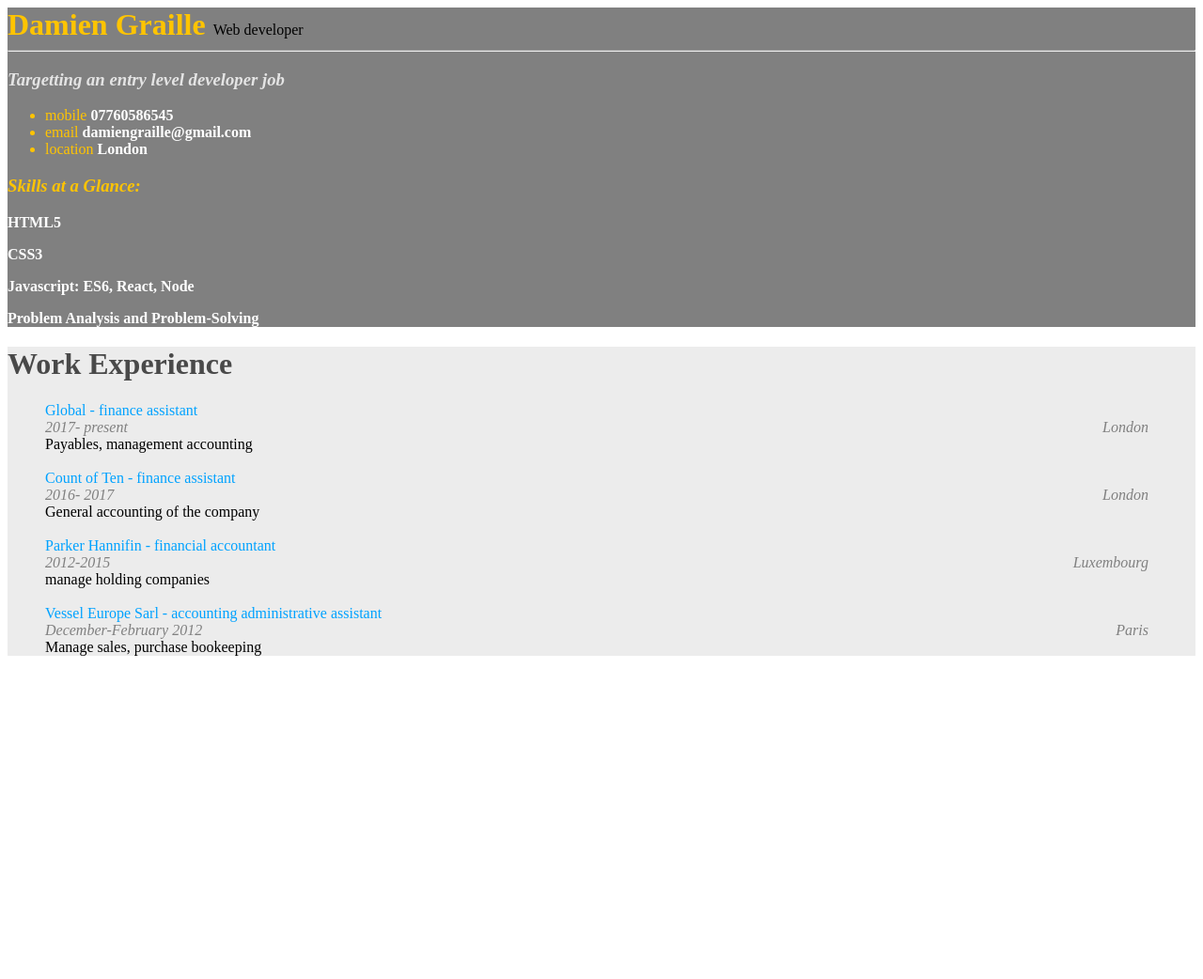
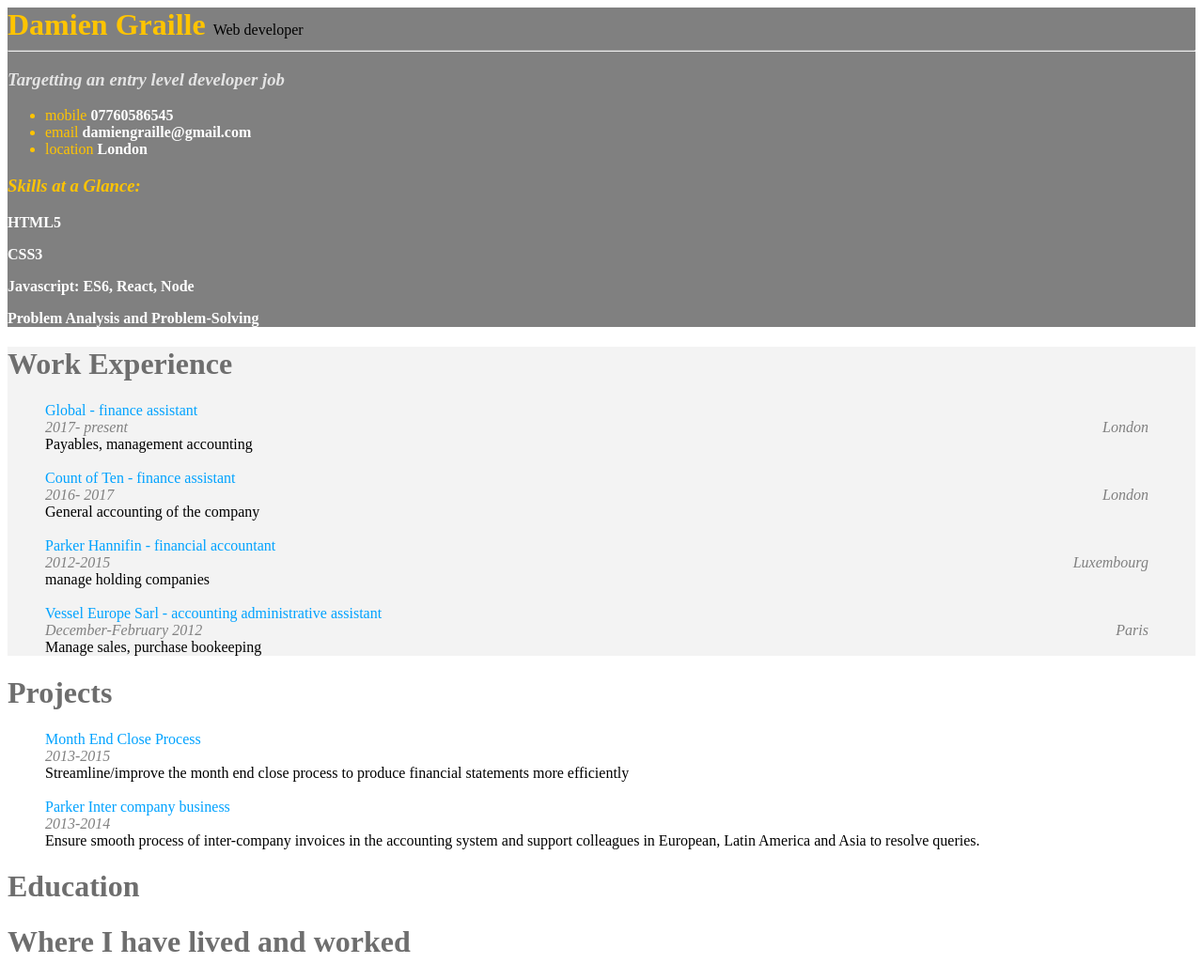
Before and after one commit to DamienGraille/Resume-HTML-CSS-only, a plain HTML site: page Index.html in a window 1280 px wide. Shown: the whole page at 94% size. Before the commit the page ends 800 px from the top, so only its background shows below. Drawn offline with Linux system fonts and the light colour scheme.

Commit message:
Add projects section
Add projects section using same css styling as for work experience
section

```diff
--- a/CSS/style.css
+++ b/CSS/style.css
@@ -51,14 +51,14 @@ hr {
 /*work experience*/
 /*title*/
 .workfont{
-    background-color:rgb(236, 236, 236);
+    background-color:rgb(243, 243, 243);
 }
-.workexp{
-    color:rgb(73, 73, 73);
+.title3{
+    color:rgb(110, 110, 110);
 }
 
 /*company and work title*/
-.job{
+.jobproject{
     font-size: 100%;
     color:rgb(0, 162, 255);
 }
--- a/Index.html
+++ b/Index.html
@@ -57,32 +57,32 @@
     </div>
     <!--work experience-->
     <div class="workfont">
-        <h1 class="workexp">
+        <h1 class="title3">
             Work Experience
         </h1>
         <ul>
-            <div class="job">Global - finance assistant</div>
+            <div class="jobproject">Global - finance assistant</div>
             <div class="period">2017- present
                 <span class="location">London
                 </span>
             </div>
             <div class="task">Payables, management accounting</div>
             &nbsp
-            <div class="job">Count of Ten - finance assistant</div>
+            <div class="jobproject">Count of Ten - finance assistant</div>
             <div class="period">2016- 2017
                 <span class="location">London
                 </span>
             </div>
             <div class="task">General accounting of the company</div>
                 &nbsp
-            <div class="job">Parker Hannifin - financial accountant</div>
+            <div class="jobproject">Parker Hannifin - financial accountant</div>
             <div class="period">2012-2015
                 <span class="location">Luxembourg
                 </span>
             </div>
             <div class="task">manage holding companies</div>
                 &nbsp
-            <div class="job">Vessel Europe Sarl - accounting administrative assistant</div>
+            <div class="jobproject">Vessel Europe Sarl - accounting administrative assistant</div>
             <div class="period">December-February 2012
                 <span class="location">Paris
                 </span>
@@ -90,8 +90,42 @@
             <div class="task">Manage sales, purchase bookeeping</div>
         </ul>
     </div>
+<!--projects-->
+    <div>
+        <h1 class="title3">
+            Projects
+        </h1>
+        <ul>
+            <div class="jobproject">Month End Close Process
+            </div>
+            <div class="period">2013-2015
+            </div>
+            <div class="task">Streamline/improve the month end close process to produce financial statements more efficiently
+            </div>
+            &nbsp
+            <div class="jobproject">Parker Inter company business
+            </div>
+            <div class="period">2013-2014
+            </div>
+            <div class="task">Ensure smooth process of inter-company invoices in the accounting system	and support colleagues in European, Latin America and Asia to resolve queries.
+            </div>
+        </ul>
+    </div>
+<!--education-->
+    <div>
+        <h1 class="title3">
+            Education
+        </h1>
+        <ul>
 
-
+        </ul>
+    </div>
+<!--map-->
+    <div>
+        <h1 class="title3">
+            Where I have lived and worked
+        </h1>
+    </div>
 </body>
 
 </html>
```
